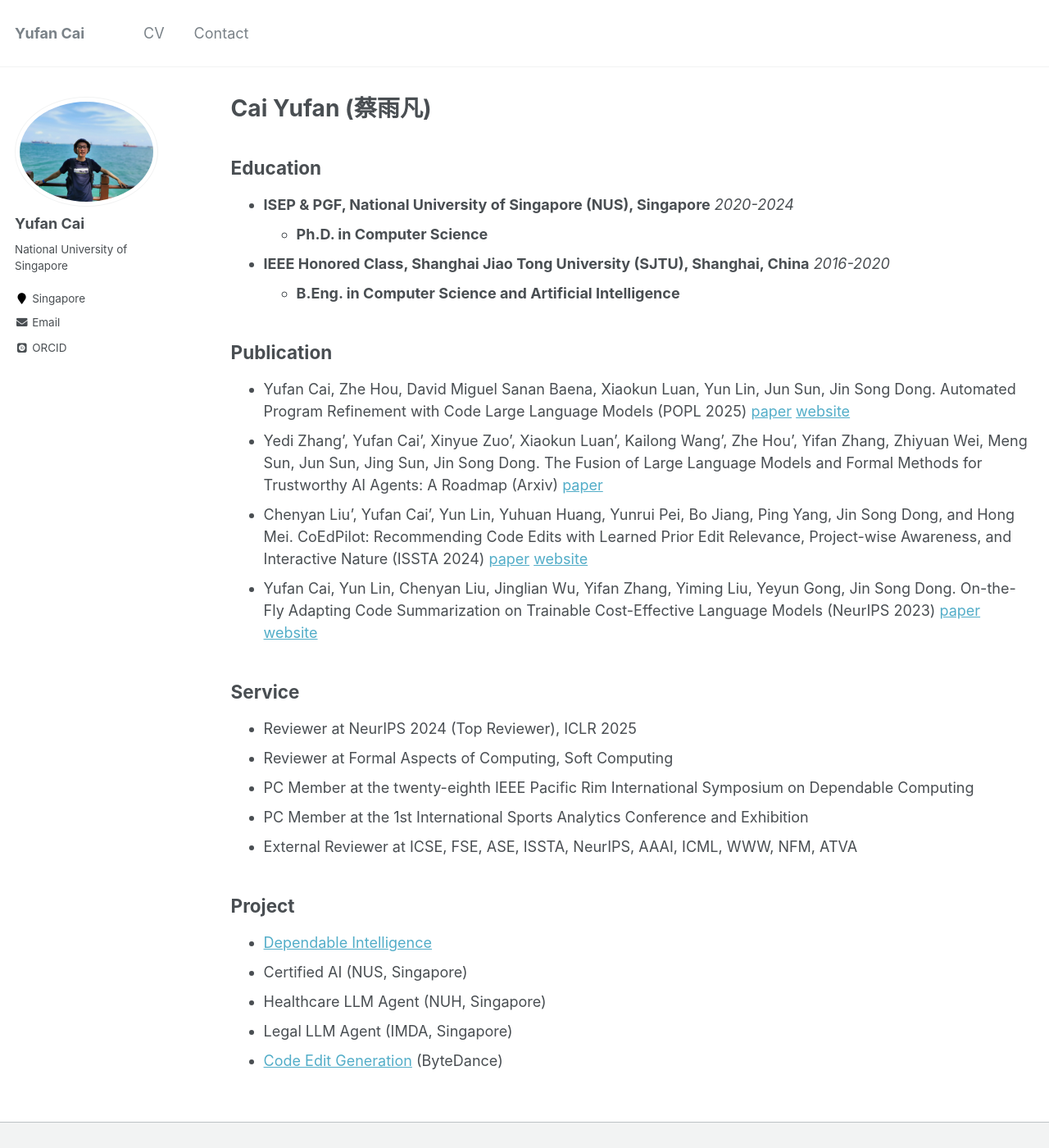
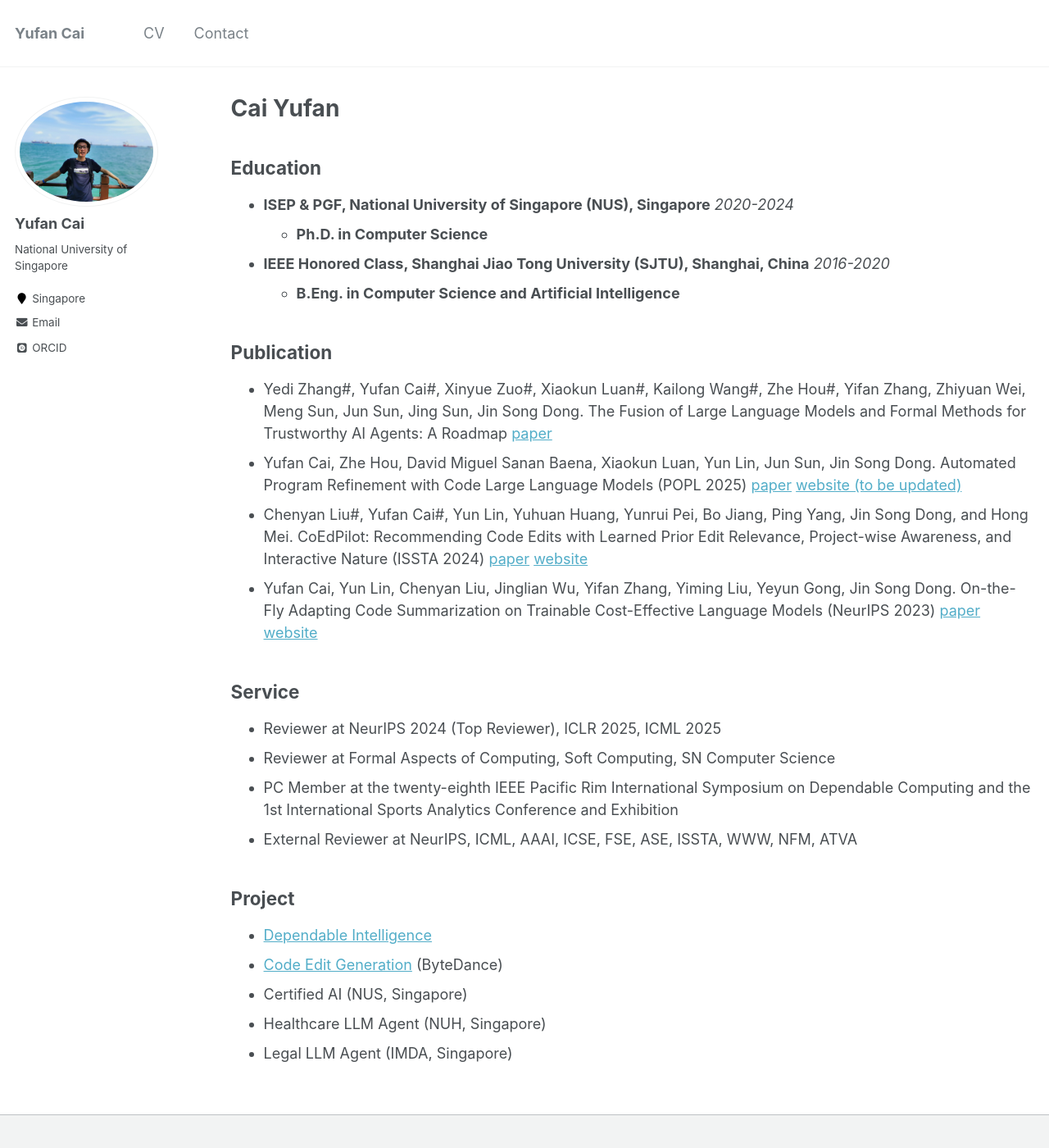
Before and after one commit to CaiYufan-NUS/caiyufan-nus.github.io, a Jekyll site: the page built from _pages/cv.md, in a window 1280 px wide and 1400 px high. Shown: the whole window at 82% size. Built offline with Jekyll 4.4.1, drawn with Linux system fonts in a browser that asks for light colours; some web fonts are replaced.

Commit message:
Update cv.md

```diff
--- a/_pages/cv.md
+++ b/_pages/cv.md
@@ -1,6 +1,6 @@
 ---
 layout: archive
-title: "Cai Yufan (蔡雨凡)"
+title: "Cai Yufan"
 permalink: /cv/
 author_profile: true
 redirect_from:
@@ -13,21 +13,20 @@ redirect_from:
   - **B.Eng. in Computer Science and Artificial Intelligence**
 
 ## Publication
-- Yufan Cai, Zhe Hou, David Miguel Sanan Baena, Xiaokun Luan, Yun Lin, Jun Sun, Jin Song Dong. Automated Program Refinement with Code Large Language Models (POPL 2025) [paper](https://arxiv.org/abs/2406.18616) [website]()
-- Yedi Zhang', Yufan Cai', Xinyue Zuo', Xiaokun Luan', Kailong Wang', Zhe Hou', Yifan Zhang, Zhiyuan Wei, Meng Sun, Jun Sun, Jing Sun, Jin Song Dong. The Fusion of Large Language Models and Formal Methods for Trustworthy AI Agents: A Roadmap (Arxiv) [paper](https://arxiv.org/abs/2412.06512)
-- Chenyan Liu', Yufan Cai', Yun Lin, Yuhuan Huang, Yunrui Pei, Bo Jiang, Ping Yang, Jin Song Dong, and Hong Mei. CoEdPilot: Recommending Code Edits with Learned Prior Edit Relevance, Project-wise Awareness, and Interactive Nature (ISSTA 2024) [paper](https://arxiv.org/abs/2408.01733) [website](https://sites.google.com/view/coedpilot/home)
+- Yedi Zhang#, Yufan Cai#, Xinyue Zuo#, Xiaokun Luan#, Kailong Wang#, Zhe Hou#, Yifan Zhang, Zhiyuan Wei, Meng Sun, Jun Sun, Jing Sun, Jin Song Dong. The Fusion of Large Language Models and Formal Methods for Trustworthy AI Agents: A Roadmap [paper](https://arxiv.org/abs/2412.06512)
+- Yufan Cai, Zhe Hou, David Miguel Sanan Baena, Xiaokun Luan, Yun Lin, Jun Sun, Jin Song Dong. Automated Program Refinement with Code Large Language Models (POPL 2025) [paper](https://dl.acm.org/doi/10.1145/3704905) [website (to be updated)](https://sites.google.com/view/refine4llm/)
+- Chenyan Liu#, Yufan Cai#, Yun Lin, Yuhuan Huang, Yunrui Pei, Bo Jiang, Ping Yang, Jin Song Dong, and Hong Mei. CoEdPilot: Recommending Code Edits with Learned Prior Edit Relevance, Project-wise Awareness, and Interactive Nature (ISSTA 2024) [paper](https://arxiv.org/abs/2408.01733) [website](https://sites.google.com/view/coedpilot/home)
 - Yufan Cai, Yun Lin, Chenyan Liu, Jinglian Wu, Yifan Zhang, Yiming Liu, Yeyun Gong, Jin Song Dong. On-the-Fly Adapting Code Summarization on Trainable Cost-Effective Language Models (NeurIPS 2023) [paper](https://proceedings.neurips.cc/paper_files/paper/2023/hash/b16e6de5fbbdcb2df237aa66b302bc17-Abstract-Conference.html) [website](https://sites.google.com/view/adacom23/home)
 
 ## Service
-- Reviewer at NeurIPS 2024 (Top Reviewer), ICLR 2025
-- Reviewer at Formal Aspects of Computing, Soft Computing
-- PC Member at the twenty-eighth IEEE Pacific Rim International Symposium on Dependable Computing
-- PC Member at the 1st International Sports Analytics Conference and Exhibition
-- External Reviewer at ICSE,  FSE,  ASE, ISSTA, NeurIPS, AAAI, ICML, WWW, NFM, ATVA
+- Reviewer at NeurIPS 2024 (Top Reviewer), ICLR 2025, ICML 2025
+- Reviewer at Formal Aspects of Computing, Soft Computing, SN Computer Science
+- PC Member at the twenty-eighth IEEE Pacific Rim International Symposium on Dependable Computing and the 1st International Sports Analytics Conference and Exhibition
+- External Reviewer at NeurIPS, ICML, AAAI, ICSE,  FSE,  ASE, ISSTA, WWW, NFM, ATVA
 
 ## Project
 - [Dependable Intelligence](https://www.depintel.com/)
+- [Code Edit Generation](https://se-research.bytedance.com/publication/issta24/) (ByteDance)
 - Certified AI (NUS, Singapore)
 - Healthcare LLM Agent (NUH, Singapore)
 - Legal LLM Agent (IMDA, Singapore)
-- [Code Edit Generation](https://se-research.bytedance.com/publication/issta24/) (ByteDance)
```
